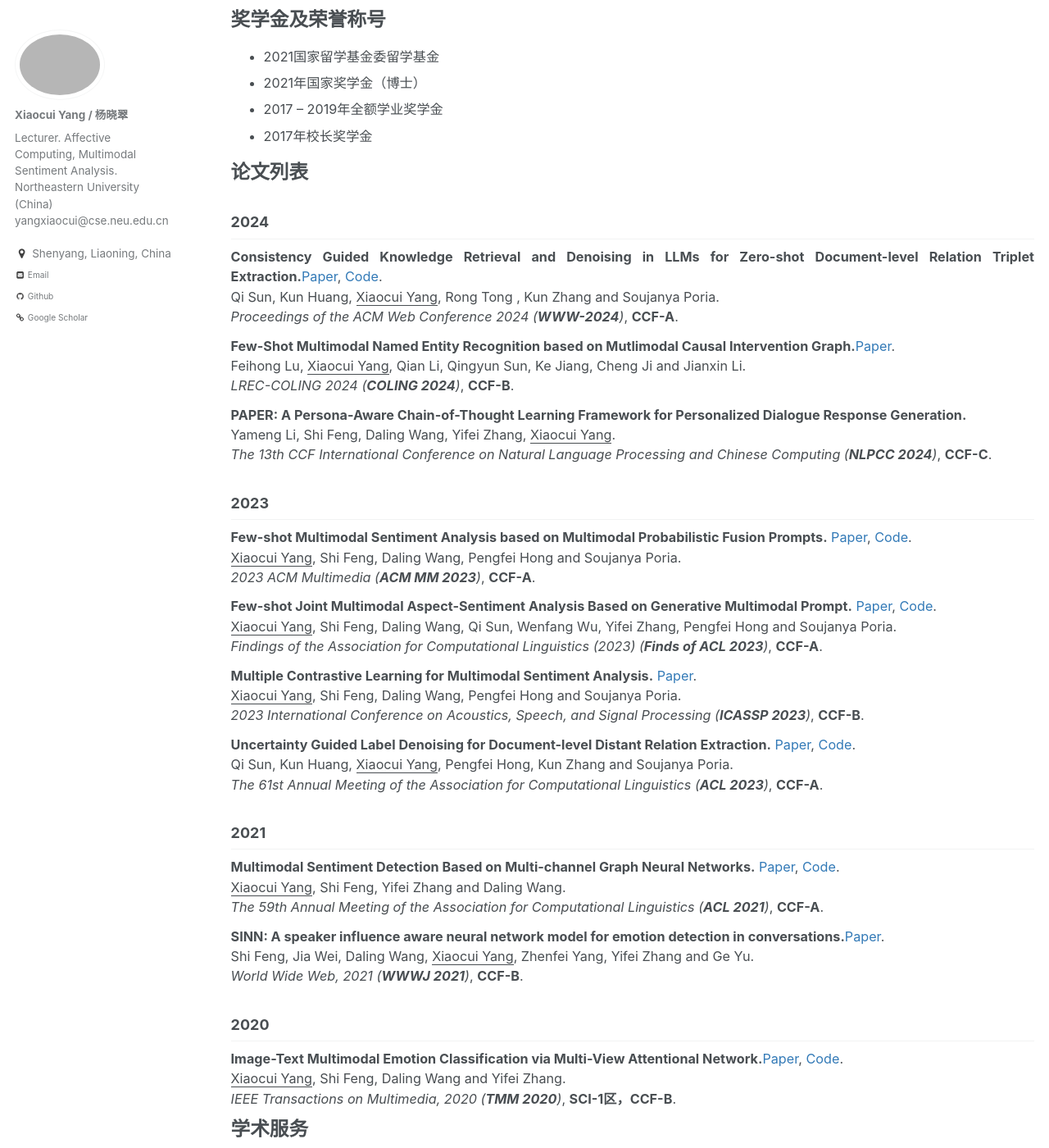
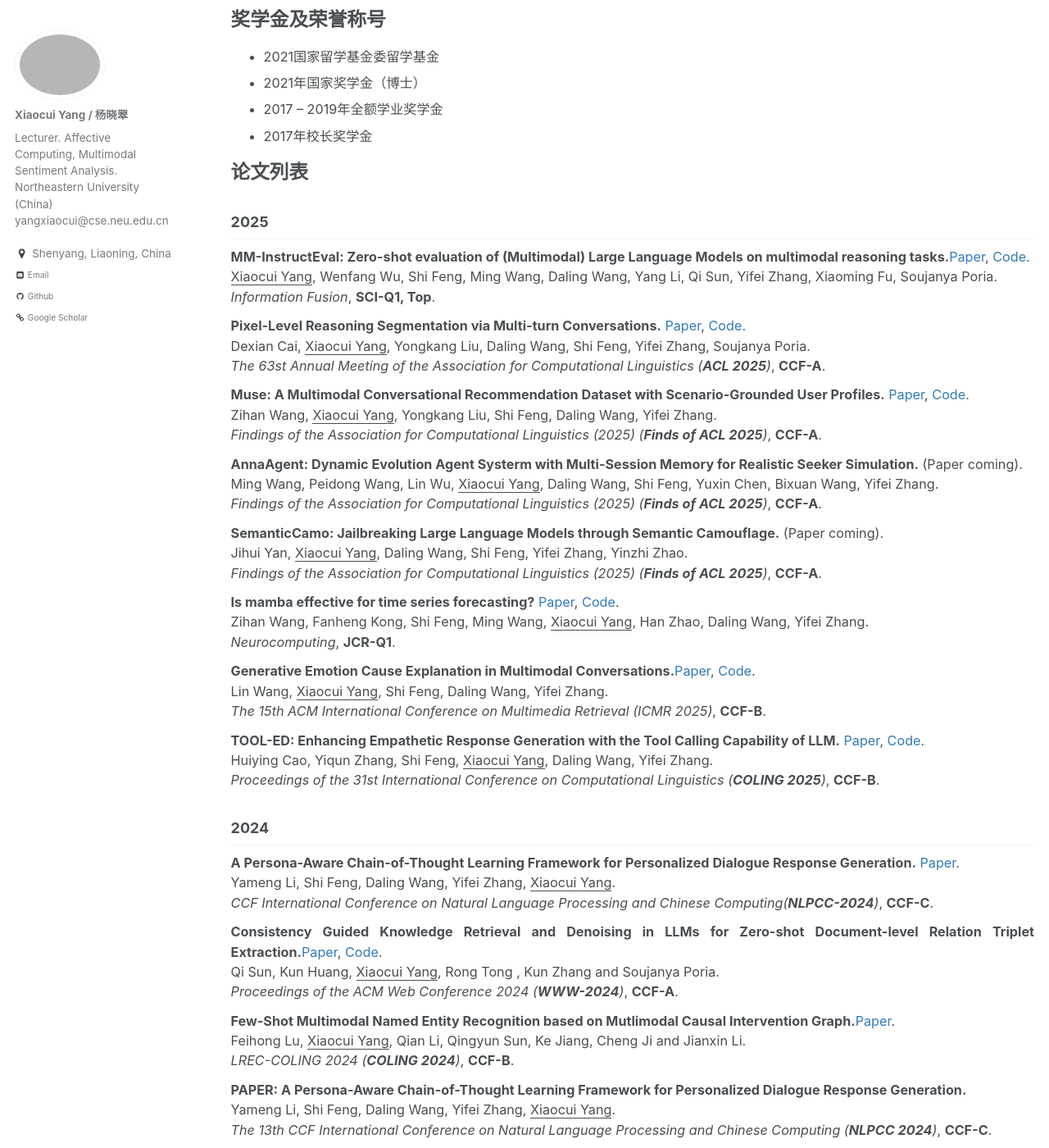
Before and after one commit to YangXiaocui1215/yangxiaocui1215.github.io, a Jekyll site: the page built from _pages/chinese.md, in a window 1280 px wide and 1400 px high, scrolled down 536 px. Shown: the whole window at 82% size. Built offline with Jekyll 4.4.1, drawn with Linux system fonts in a browser that asks for light colours.

Commit message:
Update chinese.md

```diff
--- a/_pages/chinese.md
+++ b/_pages/chinese.md
@@ -30,7 +30,45 @@ author_profile: true
 
 # 论文列表
 
+## 2025
+
+**MM-InstructEval: Zero-shot evaluation of (Multimodal) Large Language Models on multimodal reasoning tasks.**[Paper](https://www.sciencedirect.com/science/article/pii/S1566253525002775), [Code](https://github.com/declare-lab/MM-InstructEval).<br>
+<u>Xiaocui Yang</u>, Wenfang Wu, Shi Feng, Ming Wang, Daling Wang, Yang Li, Qi Sun, Yifei Zhang, Xiaoming Fu, Soujanya Poria.<br>
+*Information Fusion*, **SCI-Q1, Top**. <br>
+
+**Pixel-Level Reasoning Segmentation via Multi-turn Conversations.** [Paper](https://arxiv.org/pdf/2502.09447), [Code](https://github.com/ccccai239/PixelRIST).<br>
+Dexian Cai, <u>Xiaocui Yang</u>, Yongkang Liu, Daling Wang, Shi Feng, Yifei Zhang, Soujanya Poria.<br>
+*The 63st Annual Meeting of the Association for Computational Linguistics (**ACL 2025**)*, **CCF-A**. <br>
+
+**Muse: A Multimodal Conversational Recommendation Dataset with Scenario-Grounded User Profiles.** [Paper](https://arxiv.org/pdf/2412.18416), [Code](https://anonymous.4open.science/r/Muse-0086).<br>
+Zihan Wang, <u>Xiaocui Yang</u>, Yongkang Liu, Shi Feng, Daling Wang, Yifei Zhang.<br>
+*Findings of the Association for Computational Linguistics (2025) (**Finds of ACL 2025**)*, **CCF-A**. <br>
+
+**AnnaAgent: Dynamic Evolution Agent Systerm with Multi-Session Memory for Realistic Seeker Simulation.** (Paper coming). <br>
+Ming Wang, Peidong Wang, Lin Wu, <u>Xiaocui Yang</u>, Daling Wang, Shi Feng, Yuxin Chen, Bixuan Wang, Yifei Zhang. <br>
+*Findings of the Association for Computational Linguistics (2025) (**Finds of ACL 2025**)*, **CCF-A**. <br>
+
+**SemanticCamo: Jailbreaking Large Language Models through Semantic Camouflage.** (Paper coming). <br>
+Jihui Yan, <u>Xiaocui Yang</u>, Daling Wang, Shi Feng, Yifei Zhang, Yinzhi Zhao. <br>
+*Findings of the Association for Computational Linguistics (2025) (**Finds of ACL 2025**)*, **CCF-A**. <br>
+
+**Is mamba effective for time series forecasting?** [Paper](https://arxiv.org/pdf/2403.11144), [Code](https://github.com/wzhwzhwzh0921/S-D-Mamba). <br>
+Zihan Wang, Fanheng Kong, Shi Feng, Ming Wang, <u>Xiaocui Yang</u>, Han Zhao, Daling Wang, Yifei Zhang. <br>
+*Neurocomputing*, **JCR-Q1**. <br>
+
+**Generative Emotion Cause Explanation in Multimodal Conversations.**[Paper](https://arxiv.org/pdf/2411.02430), [Code](https://github.com/3222345200/ECEMdataset.git).<br>
+Lin Wang, <u>Xiaocui Yang</u>, Shi Feng, Daling Wang, Yifei Zhang.<br>
+*The 15th ACM International Conference on Multimedia Retrieval (ICMR 2025)*, **CCF-B**. <br>
+
+**TOOL-ED: Enhancing Empathetic Response Generation with the Tool Calling Capability of LLM.** [Paper](https://aclanthology.org/2025.coling-main.355.pdf), [Code](https://github.com/caohy123/EKTC).<br>
+Huiying Cao, Yiqun Zhang, Shi Feng, <u>Xiaocui Yang</u>, Daling Wang, Yifei Zhang.<br>
+*Proceedings of the 31st International Conference on Computational Linguistics (**COLING 2025**)*, **CCF-B**. <br>
+
 ## 2024
+
+**A Persona-Aware Chain-of-Thought Learning Framework for Personalized Dialogue Response Generation.** [Paper](https://link.springer.com/chapter/10.1007/978-981-97-9431-7_17).<br>
+Yameng Li, Shi Feng, Daling Wang, Yifei Zhang, <u>Xiaocui Yang</u>.<br>
+*CCF International Conference on Natural Language Processing and Chinese Computing(**NLPCC-2024**)*, **CCF-C**.<br>
 
 **Consistency Guided Knowledge Retrieval and Denoising in LLMs for Zero-shot Document-level Relation Triplet Extraction.**[Paper](https://arxiv.org/pdf/2401.13598), [Code](https://github.com/QiSun123/GenRDK).<br>
 Qi Sun, Kun Huang, <u>Xiaocui Yang</u>, Rong Tong , Kun Zhang and Soujanya Poria.<br>
```
